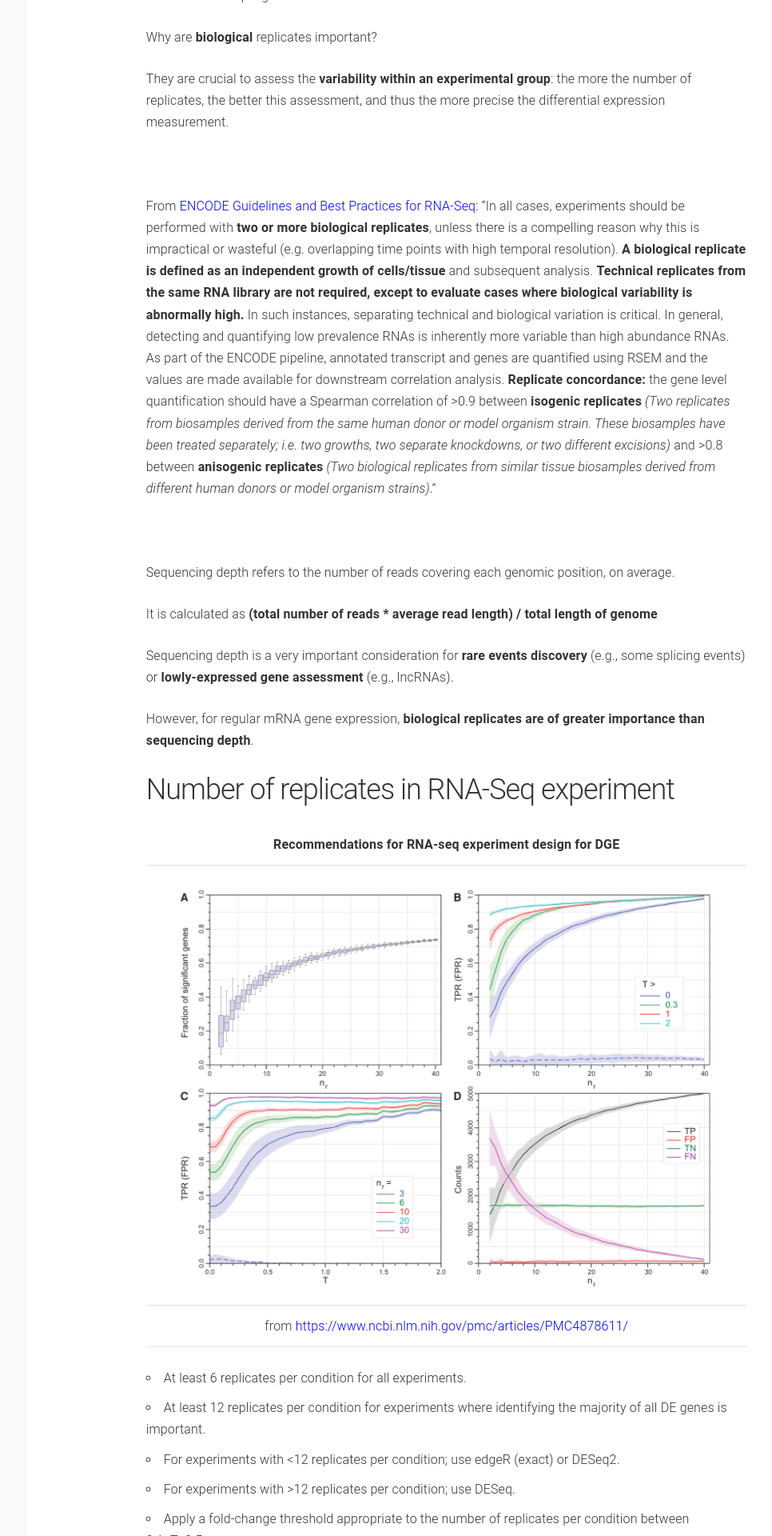
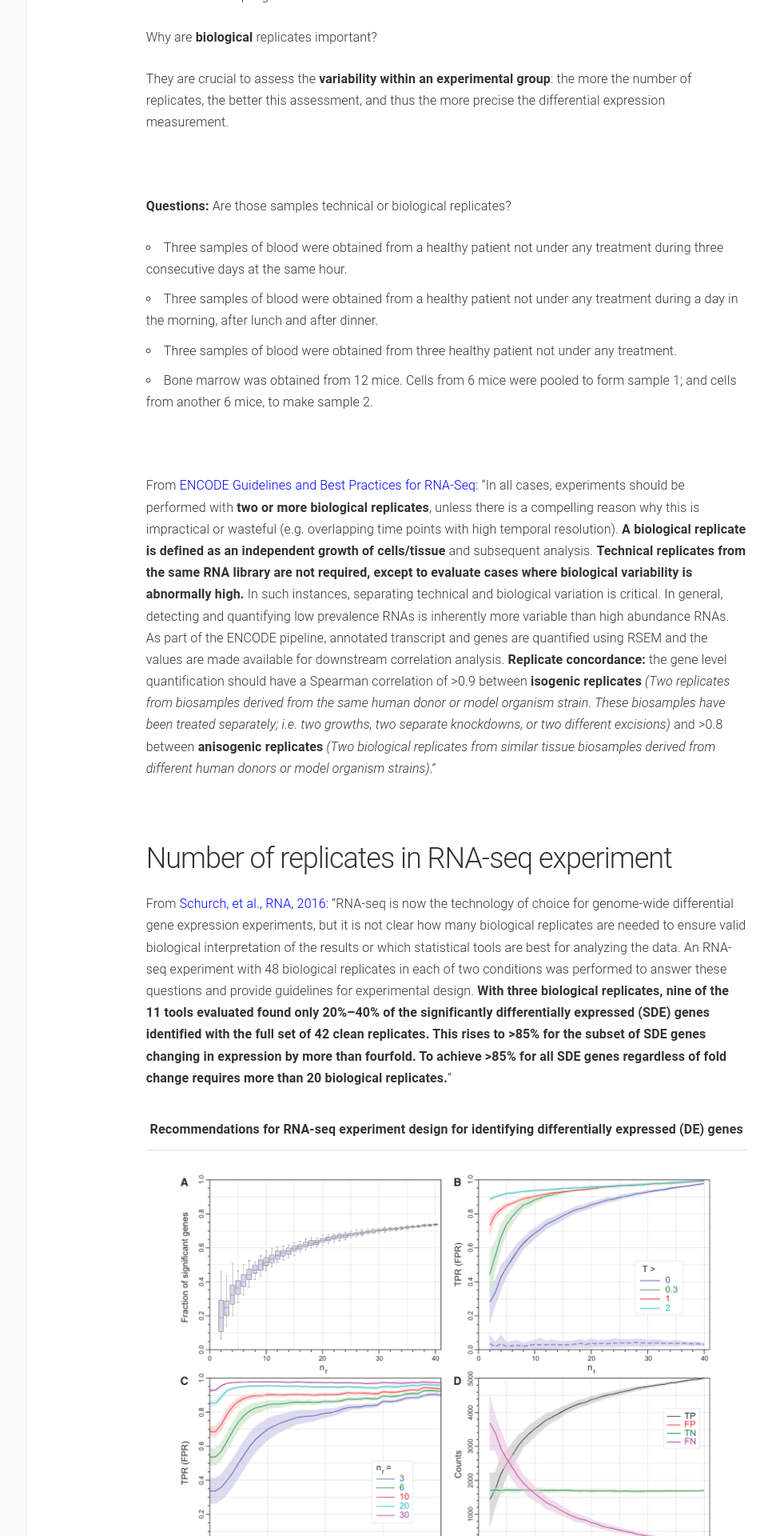
Before and after one commit to biocorecrg/RNAseq_coursesCRG_2026, a Jekyll site: the page built from docs/expdesign.md, in a window 1280 px wide. Shown: the part 1460-3380 px from the top of the page at 80% size, without its empty margins (180-1146 px from the left). Built offline with Jekyll 4.4.1, drawn with Linux system fonts in a browser that asks for light colours; some of the changed text lies outside the part shown.

Commit message:
Update expdesign.md

```diff
--- a/docs/expdesign.md
+++ b/docs/expdesign.md
@@ -23,7 +23,7 @@
 
 Technical variation of the sequencing protocols is very low: **hence technical replicates are nowadays considered unnecessary** (in the era of microarrays, it was more problematic).
 
-<br>
+<br/>
 
 **Biological replicates** are samples in which the starting biological material is different. It could include:
   * Different organisms
@@ -34,8 +34,16 @@
 
 They are crucial to assess the **variability within an experimental group**: the more the number of replicates, the better this assessment, and thus the more precise the differential expression measurement.
 
-<br>
+<br/>
 
+**Questions:** Are those samples technical or biological replicates?
+* Three samples of blood were obtained from a healthy patient not under any treatment during three consecutive days at the same hour.
+* Three samples of blood were obtained from a healthy patient not under any treatment during a day in the morning, after lunch and after dinner.
+* Three samples of blood were obtained from three healthy patient not under any treatment.
+* Bone marrow was obtained from 12 mice. Cells from 6 mice were pooled to form sample 1; and cells from another 6 mice, to make sample 2.
+
+
+<br/>
 
 From [ENCODE Guidelines and Best Practices for RNA-Seq](https://www.encodeproject.org/documents/cede0cbe-d324-4ce7-ace4-f0c3eddf5972/@@download/attachment/ENCODE%20Best%20Practices%20for%20RNA_v2.pdf):
 "In all cases, experiments should be performed with **two or more biological replicates**, unless there is a compelling reason why this is impractical or wasteful (e.g. overlapping time points with high temporal resolution). **A biological replicate is defined as an independent growth of cells/tissue** and subsequent analysis. **Technical replicates from the same RNA library are not required, except to evaluate cases where biological variability is abnormally high.** In such instances, separating technical and biological variation is critical. In general, detecting and quantifying low prevalence RNAs is inherently more variable than high abundance RNAs. As part of the ENCODE pipeline, annotated transcript and genes are quantified using RSEM and the values are made available for downstream correlation analysis.
@@ -43,29 +51,23 @@
 
 <br/>
 
-Sequencing depth refers to the number of reads covering each genomic position, on average.
 
-It is calculated as **(total number of reads * average read length) / total length of genome**
+## Number of replicates in RNA-seq experiment
 
-Sequencing depth is a very important consideration for **rare events discovery** (e.g., some splicing events) or **lowly-expressed gene assessment** (e.g., lncRNAs).
+From [Schurch, et al., RNA, 2016](https://www.ncbi.nlm.nih.gov/pmc/articles/PMC4878611/):
+"RNA-seq is now the technology of choice for genome-wide differential gene expression experiments, but it is not clear how many biological replicates are needed to ensure valid biological interpretation of the results or which statistical tools are best for analyzing the data. An RNA-seq experiment with 48 biological replicates in each of two conditions was performed to answer these questions and provide guidelines for experimental design. **With three biological replicates, nine of the 11 tools evaluated found only 20%–40% of the significantly differentially expressed (SDE) genes identified with the full set of 42 clean replicates. This rises to >85% for the subset of SDE genes changing in expression by more than fourfold. To achieve >85% for all SDE genes regardless of fold change requires more than 20 biological replicates.**"
 
-However, for regular mRNA gene expression, **biological replicates are of greater importance than sequencing depth**.
-
-
-## Number of replicates in RNA-Seq experiment
-
-
-| Recommendations for RNA-seq experiment design  for DGE|
+| Recommendations for RNA-seq experiment design for identifying differentially expressed (DE) genes|
 | :---:  |
 |<img src="images/fig2_schurch_2016.png" width="700" align="middle" />|
-| from [https://www.ncbi.nlm.nih.gov/pmc/articles/PMC4878611/](https://www.ncbi.nlm.nih.gov/pmc/articles/PMC4878611/)|
+| from [Schurch, et al., RNA, 2016; Fig 2.](https://www.ncbi.nlm.nih.gov/pmc/articles/PMC4878611/)|
 
-
+Final recommendations from this paper:
 * At least 6 replicates per condition for all experiments.
-* At least 12 replicates per condition for experiments where identifying the majority of all DE genes is important.
+* At least 12 replicates per condition for experiments in which identifying of the majority of all DE genes is important.
 * For experiments with <12 replicates per condition; use edgeR (exact) or DESeq2.
 * For experiments with >12 replicates per condition; use DESeq.
-* Apply a fold-change threshold appropriate to the number of replicates per condition between 0.1≤T≤0.5.
+* Apply a fold-change threshold (T) appropriate to the number of replicates per condition between 0.1 ≤ abs(T) ≤ 0.5.
 
 <br/>
 
@@ -159,6 +161,16 @@
 | from [https://www.ncbi.nlm.nih.gov/pmc/articles/PMC3904521/](https://www.ncbi.nlm.nih.gov/pmc/articles/PMC3904521/)|
 
 <br/>
+Sequencing depth refers to the number of reads covering each genomic position, on average.
+
+It is calculated as **(total number of reads * average read length) / total length of genome**
+
+Sequencing depth is a very important consideration for **rare events discovery** (e.g., some splicing events) or **lowly-expressed gene assessment** (e.g., lncRNAs).
+
+However, for regular mRNA gene expression, **biological replicates are of greater importance than sequencing depth**.
+
+
+
 
 [All-over very useful experimental design manual!](https://rawgit.com/bioinformatics-core-shared-training/experimental-design/master/ExperimentalDesignManual.pdf) It discusses what is a good experimental design, factorial design, choice of control, paired vs. unpaired desing, bias and confounding factors, randomization, block design, blinding, sample size, effect size and power, sample pooling.
 
```
